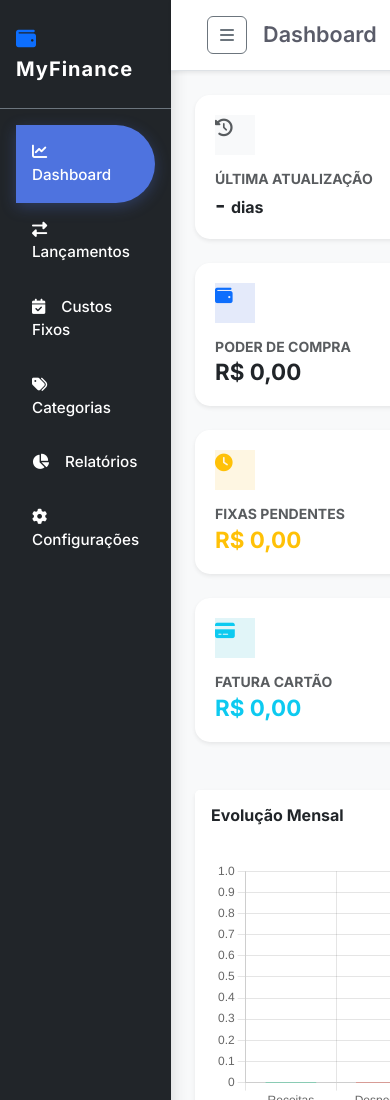
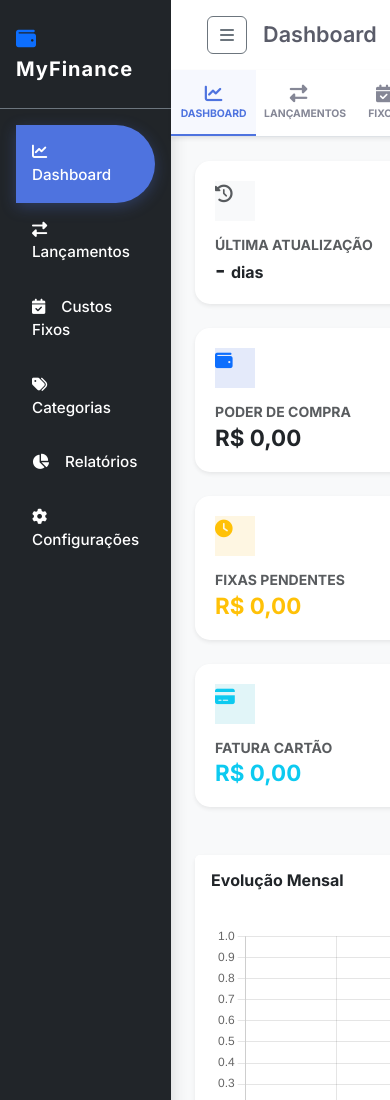
Before and after one commit to ElvisAmorim/controle-gastos, a plain HTML site: page index.html in a window 390 px wide. Shown: the top 1100 px of the page. Drawn offline with nearby package versions, Linux system fonts and the light colour scheme.

Commit message:
menu topo horizontal celular

```diff
--- a/css/style.css
+++ b/css/style.css
@@ -185,3 +185,64 @@ body {
         padding: 0.4rem;
     }
 }
+
+/* Mobile Top Nav Styling */
+.nav-mobile-top {
+    position: sticky;
+    top: 0;
+    z-index: 1020;
+    background: white;
+    white-space: nowrap;
+}
+
+.nav-mobile-container::-webkit-scrollbar {
+    display: none;
+}
+
+.nav-mobile-container {
+    -ms-overflow-style: none;
+    scrollbar-width: none;
+}
+
+.nav-mobile-item {
+    text-decoration: none;
+    color: #858796;
+    min-width: 85px;
+    transition: all 0.3s;
+    border-bottom: 2px solid transparent;
+    padding: 0.75rem 0.5rem;
+    display: inline-block;
+}
+
+.nav-mobile-item.active {
+    color: var(--primary-color);
+    border-bottom-color: var(--primary-color);
+    background-color: rgba(78, 115, 223, 0.05);
+}
+
+.nav-mobile-item i {
+    font-size: 1.1rem;
+    margin-bottom: 3px;
+}
+
+.nav-mobile-item small {
+    font-size: 0.65rem;
+    font-weight: 700;
+    text-transform: uppercase;
+    display: block;
+}
+
+#page-content-wrapper {
+    padding-top: 0;
+}
+
+@media (max-width: 991px) {
+    .navbar {
+        border-bottom: none !important;
+        box-shadow: none !important;
+    }
+
+    #page-content-wrapper {
+        position: relative;
+    }
+}
--- a/index.html
+++ b/index.html
@@ -81,6 +81,36 @@
                     </div>
                 </div>
             </nav>
+
+            <!-- Mobile Top Navigation (Visible only on mobile/tablet) -->
+            <div class="nav-mobile-top d-lg-none border-bottom shadow-sm">
+                <div class="nav-mobile-container d-flex overflow-auto">
+                    <a href="#" class="nav-mobile-item text-center active" data-section="dashboard">
+                        <i class="fas fa-chart-line"></i>
+                        <small>Dashboard</small>
+                    </a>
+                    <a href="#" class="nav-mobile-item text-center" data-section="entries">
+                        <i class="fas fa-exchange-alt"></i>
+                        <small>Lançamentos</small>
+                    </a>
+                    <a href="#" class="nav-mobile-item text-center" data-section="fixed">
+                        <i class="fas fa-calendar-check"></i>
+                        <small>Fixos</small>
+                    </a>
+                    <a href="#" class="nav-mobile-item text-center" data-section="categories">
+                        <i class="fas fa-tags"></i>
+                        <small>Categorias</small>
+                    </a>
+                    <a href="#" class="nav-mobile-item text-center" data-section="reports">
+                        <i class="fas fa-chart-pie"></i>
+                        <small>Relatórios</small>
+                    </a>
+                    <a href="#" class="nav-mobile-item text-center" data-section="settings">
+                        <i class="fas fa-cog"></i>
+                        <small>Ajustes</small>
+                    </a>
+                </div>
+            </div>
 
             <div class="container-fluid p-4">
                 <!-- Sections Containers -->
--- a/js/ui.js
+++ b/js/ui.js
@@ -76,7 +76,7 @@ const UI = {
 
                 // Active class
                 document.querySelectorAll('[data-section]').forEach(l => l.classList.remove('active'));
-                link.classList.add('active');
+                document.querySelectorAll(`[data-section="${section}"]`).forEach(l => l.classList.add('active'));
 
                 // Close sidebar on mobile
                 if (window.innerWidth < 992) {
```
